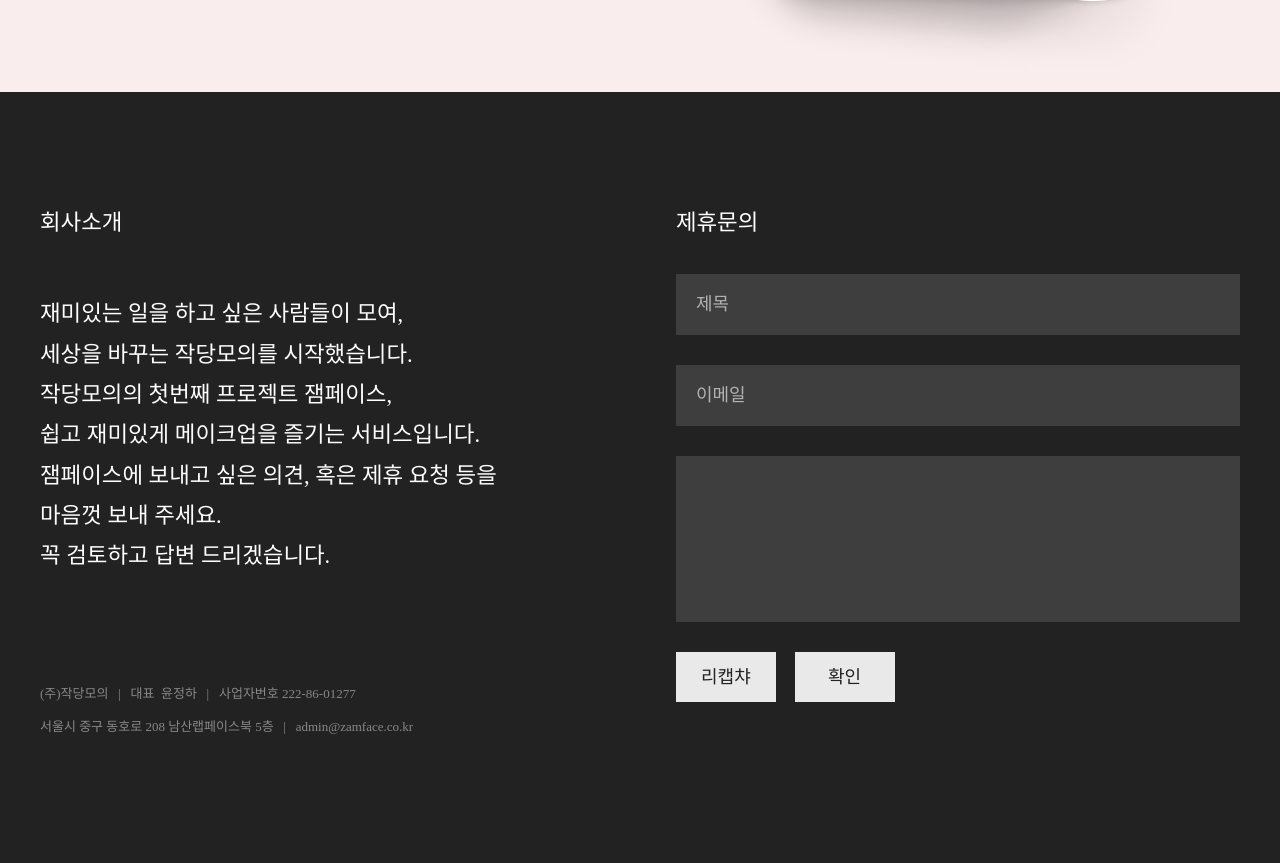
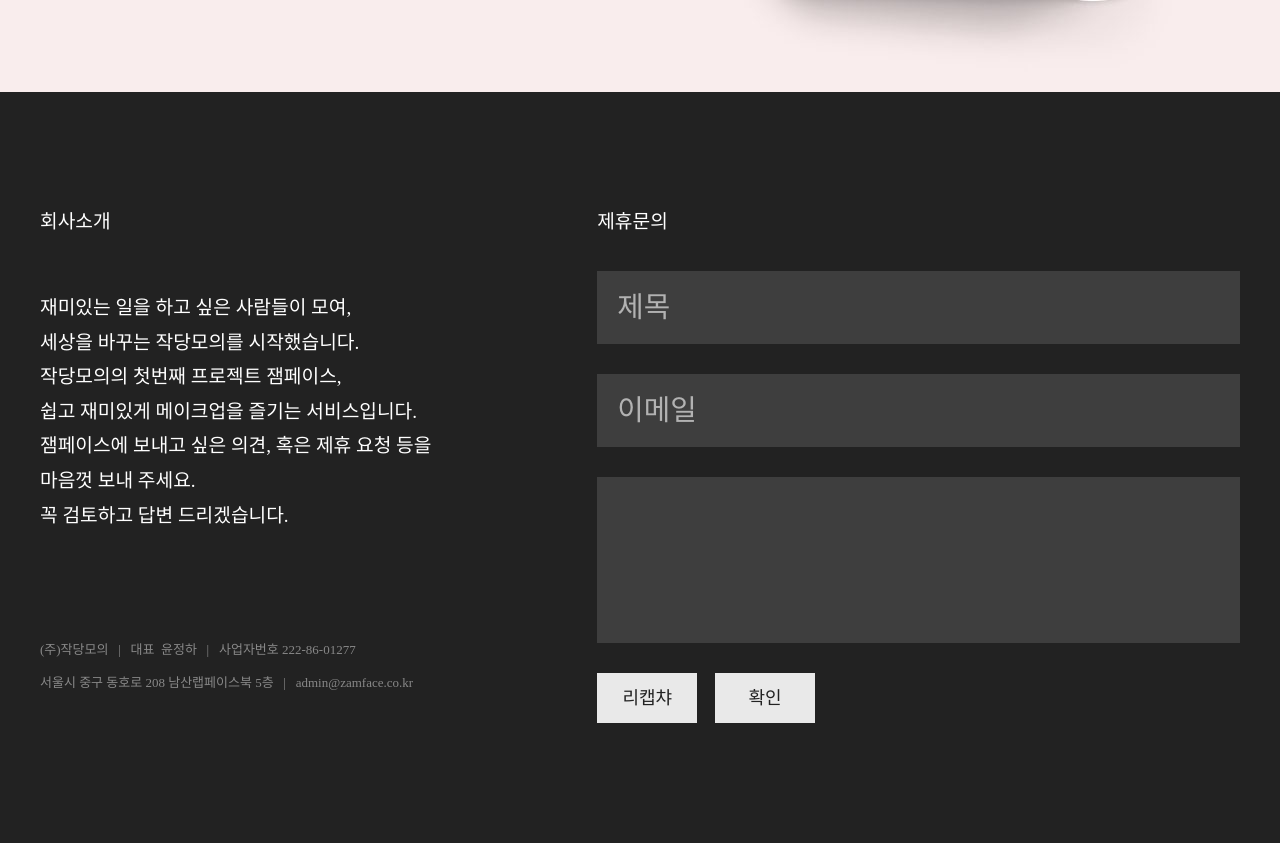
Before and after one commit to webflower/zamface, a plain HTML site: page index.html in a window 1280 px wide. Shown: the part 4420-5283 px from the top of the page. Drawn offline with nearby package versions, Linux system fonts and the light colour scheme; a web font is replaced by a local one.

Commit message:
Update style.css

```diff
--- a/css/style.css
+++ b/css/style.css
@@ -116,7 +116,7 @@ section{
 }
 .section04 .inner .flex .play-thumb strong{
     font-size:1.2em;
-    padding:10px 0 20px 0;
+    padding:20px 0 30px 0;
     font-weight: 400 !important;
 }
 .section04 .inner .flex .play-thumb p{
@@ -156,7 +156,7 @@ footer{
 footer .inner{
     padding:120px 40px;
     color:#fff;
-    font-size:1.4em;
+    font-size:1.2em;
 }
 footer .inner .flex{
     display: flex;
@@ -189,7 +189,7 @@ footer .send-box textarea{
     display: block;
     width:100%;
     margin-bottom:30px;
-    font-size:18px;
+    font-size:1.5em;
     font-weight: 100;
 }
 footer .send-box input::placeholder,
```
